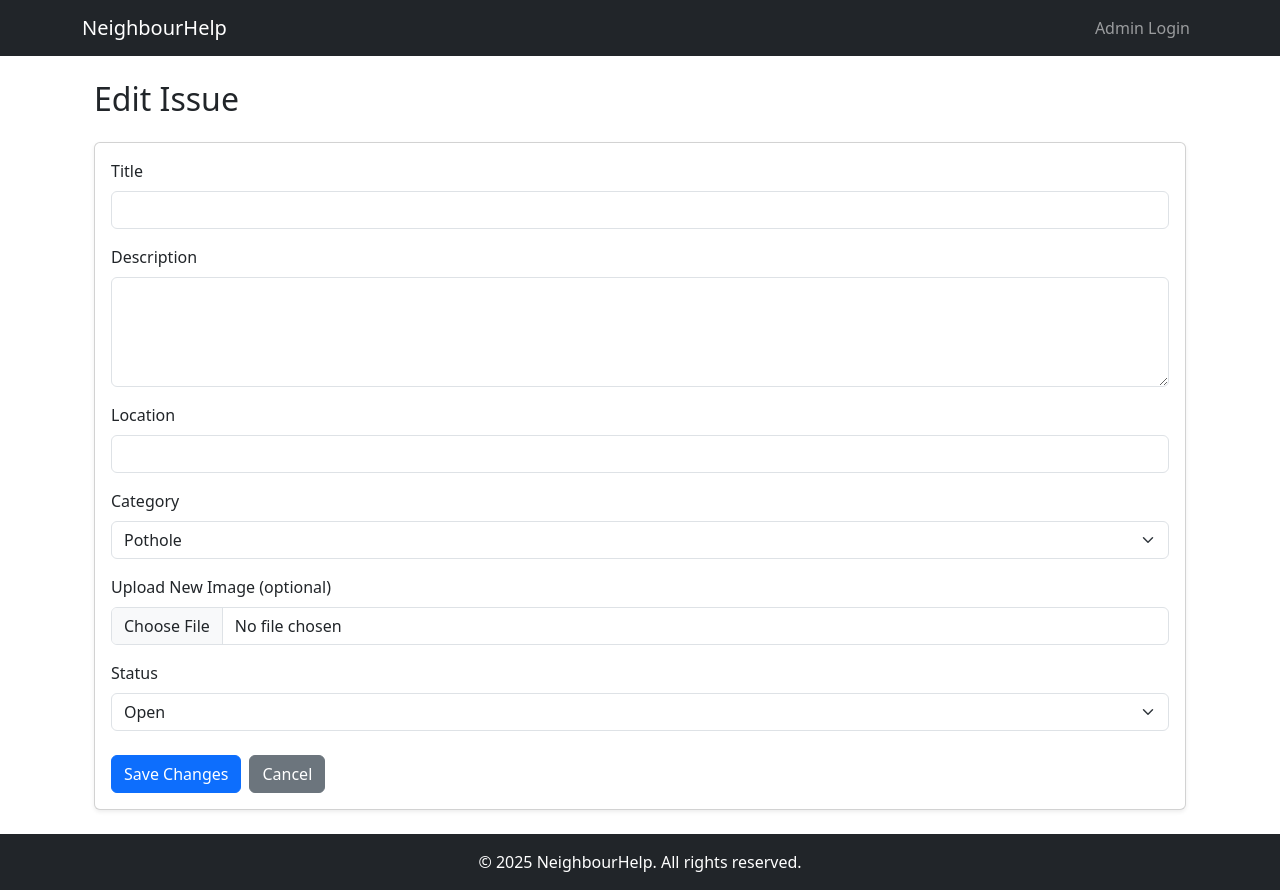
After one commit to Dilajohn/neighbourhelp, a Flask app: template app/templates/admin/edit_issue.html in a window 1280 px wide. The commit adds this page. Run offline with Flask 3, Linux system fonts and the light colour scheme; the template is opened without the code that fills it: values that come from a table or form of the project are taken from there, others are empty; parts of the project's set-up code (start-up, migrations or seed data) failed here and were passed over; some libraries are stand-ins or nearby versions.

Commit message:
Implement issue management features: add edit, resolve, and delete functionalities; enhance dashboard and view issue templates; and create edit issue form.

```diff
--- a/app/forms.py
+++ b/app/forms.py
@@ -2,7 +2,6 @@ from flask_wtf import FlaskForm
 from wtforms import StringField, PasswordField, SubmitField, TextAreaField, SelectField
 from wtforms.validators import DataRequired
 from flask_wtf.file import FileField
-
 
 
 class AdminLoginForm(FlaskForm):
@@ -33,4 +32,14 @@ class IssueForm(FlaskForm):
         validators=[DataRequired()],
     )
     image_file = FileField("Upload Photo")
+    status = SelectField(
+        "Status",
+        choices=[
+            ("open", "Open"),
+            ("in_progress", "In Progress"),
+            ("resolved", "Resolved"),
+        ],
+        validators=[DataRequired()],
+        default="open"
+    )
     submit = SubmitField("Report Issue")
--- /dev/null
+++ b/app/templates/admin/edit_issue.html
@@ -0,0 +1,82 @@
+{% extends "base.html" %}
+{% block title %}Edit Issue{% endblock %}
+
+{% block content %}
+<div class="container my-4">
+  <h2 class="mb-4">Edit Issue</h2>
+
+  <div class="card shadow-sm">
+    <div class="card-body">
+      <form method="POST" action="{{ url_for('admin_routes.edit_issue', issue_id=issue.id) }}" enctype="multipart/form-data">
+        {{ form.hidden_tag() }}
+
+        <!-- Title -->
+        <div class="mb-3">
+          <label for="title" class="form-label">Title</label>
+          {{ form.title(class="form-control", id="title") }}
+          {% for error in form.title.errors %}
+            <div class="text-danger small">{{ error }}</div>
+          {% endfor %}
+        </div>
+
+        <!-- Description -->
+        <div class="mb-3">
+          <label for="description" class="form-label">Description</label>
+          {{ form.description(class="form-control", id="description", rows="4") }}
+          {% for error in form.description.errors %}
+            <div class="text-danger small">{{ error }}</div>
+          {% endfor %}
+        </div>
+
+        <!-- Location -->
+        <div class="mb-3">
+          <label for="location" class="form-label">Location</label>
+          {{ form.location(class="form-control", id="location") }}
+          {% for error in form.location.errors %}
+            <div class="text-danger small">{{ error }}</div>
+          {% endfor %}
+        </div>
+
+        <!-- Category -->
+        <div class="mb-3">
+          <label for="category" class="form-label">Category</label>
+          {{ form.category(class="form-select", id="category") }}
+          {% for error in form.category.errors %}
+            <div class="text-danger small">{{ error }}</div>
+          {% endfor %}
+        </div>
+
+        <!-- Image Upload -->
+        <div class="mb-3">
+          <label for="image_file" class="form-label">Upload New Image (optional)</label>
+          {{ form.image_file(class="form-control", id="image_file") }}
+          {% if issue.image_filename %}
+            <div class="mt-2">
+              <img src="{{ url_for('static', filename='uploads/' ~ issue.image_filename) }}"
+                   alt="Issue Image" class="img-thumbnail" style="max-height: 150px;">
+            </div>
+          {% endif %}
+          {% for error in form.image_file.errors %}
+            <div class="text-danger small">{{ error }}</div>
+          {% endfor %}
+        </div>
+
+        <!-- Status -->
+        <div class="mb-3">
+          <label for="status" class="form-label">Status</label>
+          {{ form.status(class="form-select", id="status") }}
+          {% for error in form.status.errors %}
+            <div class="text-danger small">{{ error }}</div>
+          {% endfor %}
+        </div>
+
+        <!-- Buttons -->
+        <div class="d-flex gap-2 mt-4">
+          <button type="submit" class="btn btn-primary">Save Changes</button>
+          <a href="{{ url_for('admin_routes.admin_view_issue', issue_id=issue.id) }}" class="btn btn-secondary">Cancel</a>
+        </div>
+      </form>
+    </div>
+  </div>
+</div>
+{% endblock %}
```
Also changed, not shown: app/models.py (+64 -28 lines), app/routes/admin.py (+43 -5 lines), app/templates/admin/dashboard.html (+12 -13 lines), app/templates/admin/view_issue.html (+23 -8 lines), app/templates/report.html (deleted).
